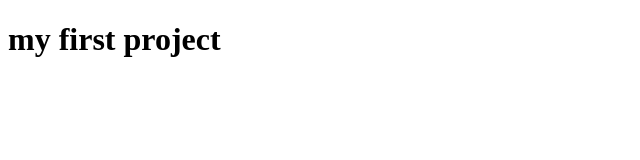
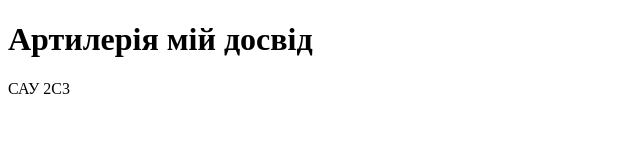
Before and after one commit to bprudyus-hub/first-project-1, a plain HTML site: page index.html in a window 1280 px wide. Shown: the whole page, without its empty margins (0-640 px from the left). Drawn offline with Linux system fonts and the light colour scheme.

Commit message:
:update1 git commit -mupdate1 git commit -m:update2

```diff
--- a/index.html
+++ b/index.html
@@ -3,10 +3,11 @@
 <head>
     <meta charset="UTF-8">
     <meta name="viewport" content="width=<>, initial-scale=1.0">
-    <title>Artylerry</title>
+    <title>Артилерія і я</title>
 </head>
 <body>
-    <h1> my first project
+    <h1> Артилерія мій досвід
     </h1>
+    <p>САУ 2С3</p>
 </body>
 </html>
```
